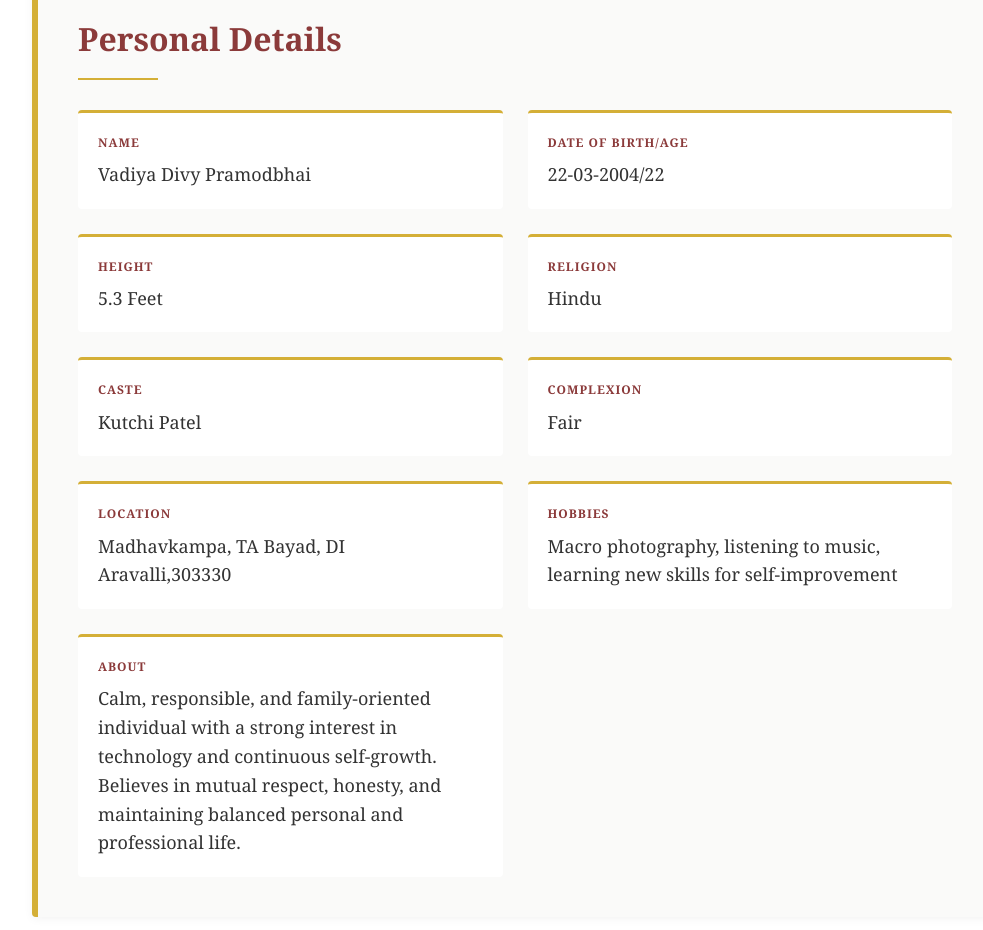
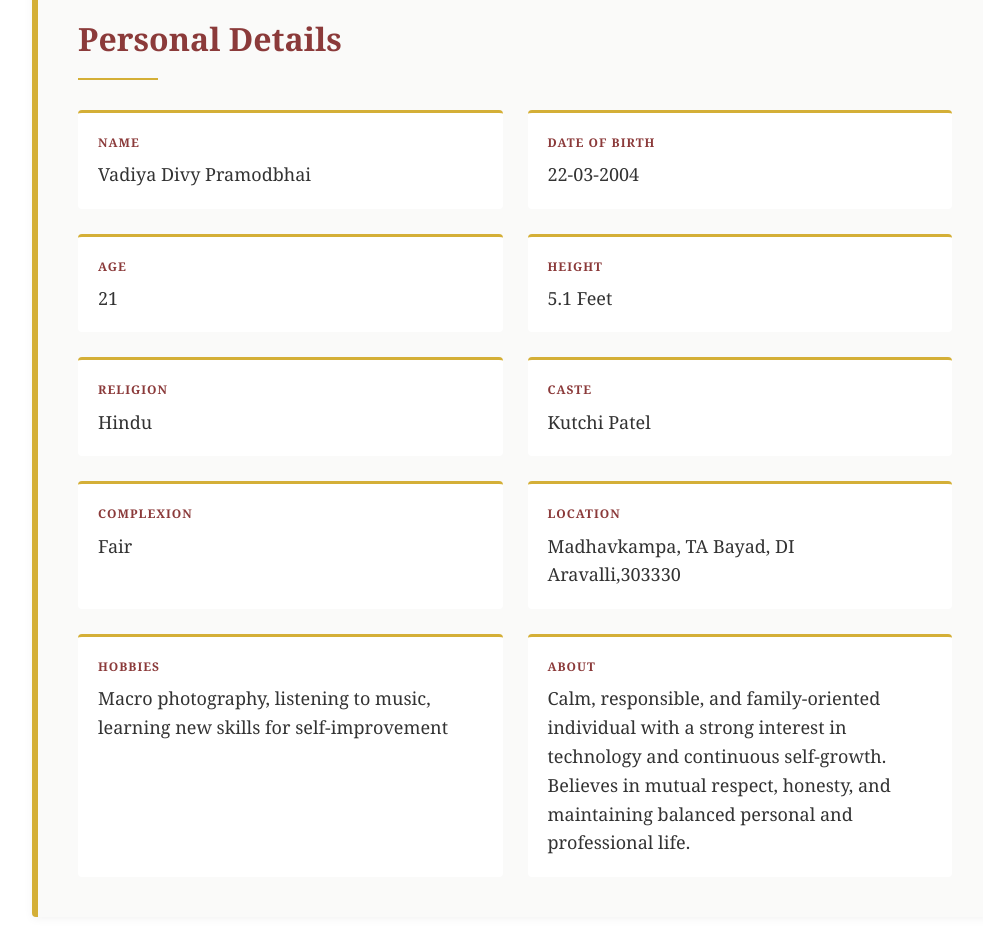
Before and after one commit to Divy544/Divy-biodata, a plain HTML site: page index.html in a window 1280 px wide. Shown: the part 1960-2890 px from the top of the page, without its empty margins (128-1111 px from the left). Drawn offline with Linux system fonts and the light colour scheme.

Commit message:
Update index.html

```diff
--- a/index.html
+++ b/index.html
@@ -203,8 +203,9 @@
             <h2 class="section-title">Personal Details</h2>
             <div class="details-grid">
                 <div class="detail-item"><div class="detail-label">Name</div><div class="detail-value">Vadiya Divy Pramodbhai</div></div>
-                <div class="detail-item"><div class="detail-label">Date of Birth/Age</div><div class="detail-value">22-03-2004/22</div></div>
-                <div class="detail-item"><div class="detail-label">Height</div><div class="detail-value">5.3 Feet</div></div>
+                <div class="detail-item"><div class="detail-label">Date of Birth</div><div class="detail-value">22-03-2004</div></div>
+                <div class="detail-item"><div class="detail-label">Age</div><div class="detail-value">21</div></div>
+                <div class="detail-item"><div class="detail-label">Height</div><div class="detail-value">5.1 Feet</div></div>
                 <div class="detail-item"><div class="detail-label">Religion</div><div class="detail-value">Hindu</div></div>
                 <div class="detail-item"><div class="detail-label">Caste</div><div class="detail-value">Kutchi Patel</div></div>
                 <div class="detail-item"><div class="detail-label">Complexion</div><div class="detail-value">Fair</div></div>
```
